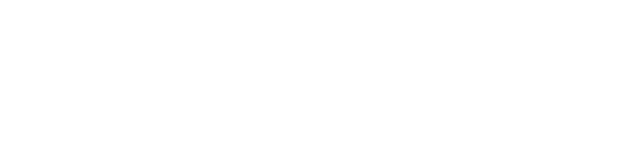
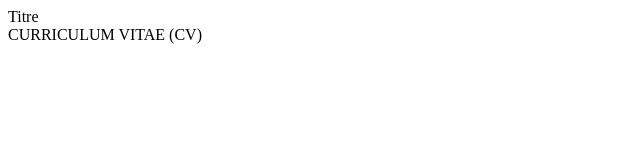
Before and after one commit to MaurelHOUNDJI/git-mon-cv, a plain HTML site: page index.html in a window 1280 px wide. Shown: the whole page, without its empty margins (0-640 px from the left). Drawn offline with Linux system fonts and the light colour scheme.

Commit message:
mise en place de la section titre

```diff
--- a/index.html
+++ b/index.html
@@ -9,11 +9,11 @@
 </head>
 <body>
     <header>
-
+        Titre
     </header>
 
     <main>
-
+        CURRICULUM VITAE (CV)
     </main>
 
     <footer>
```
